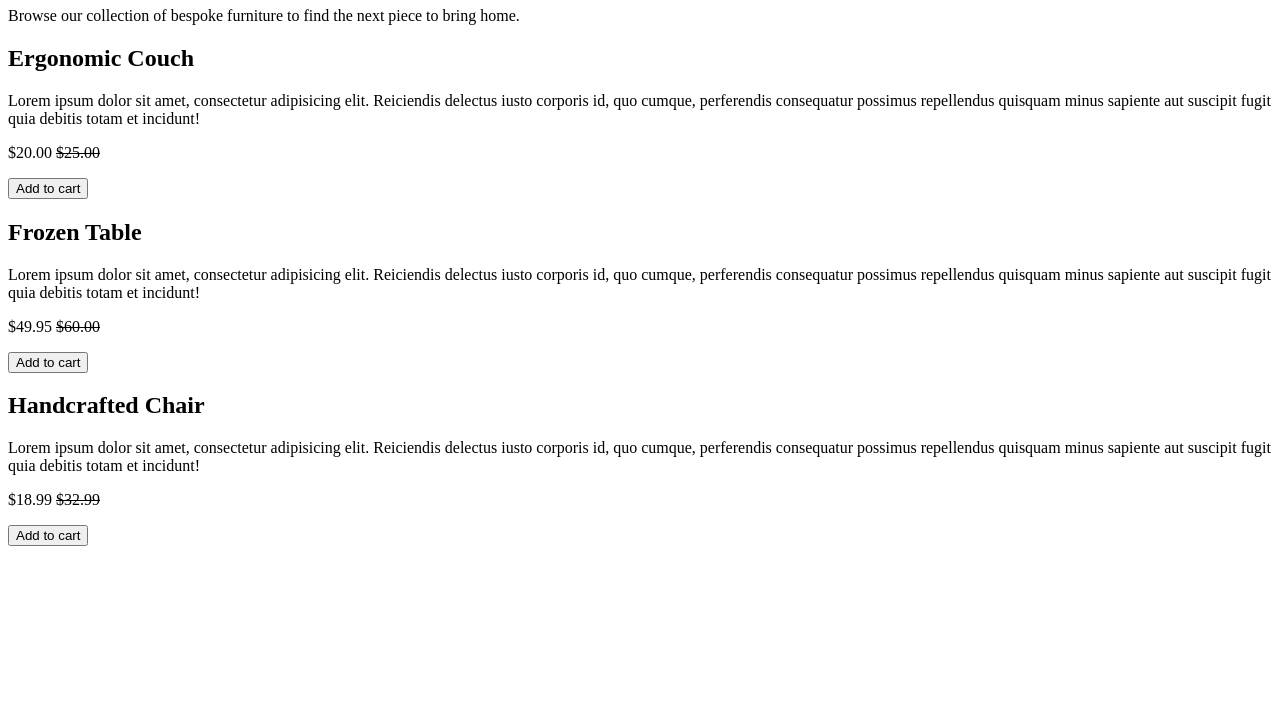
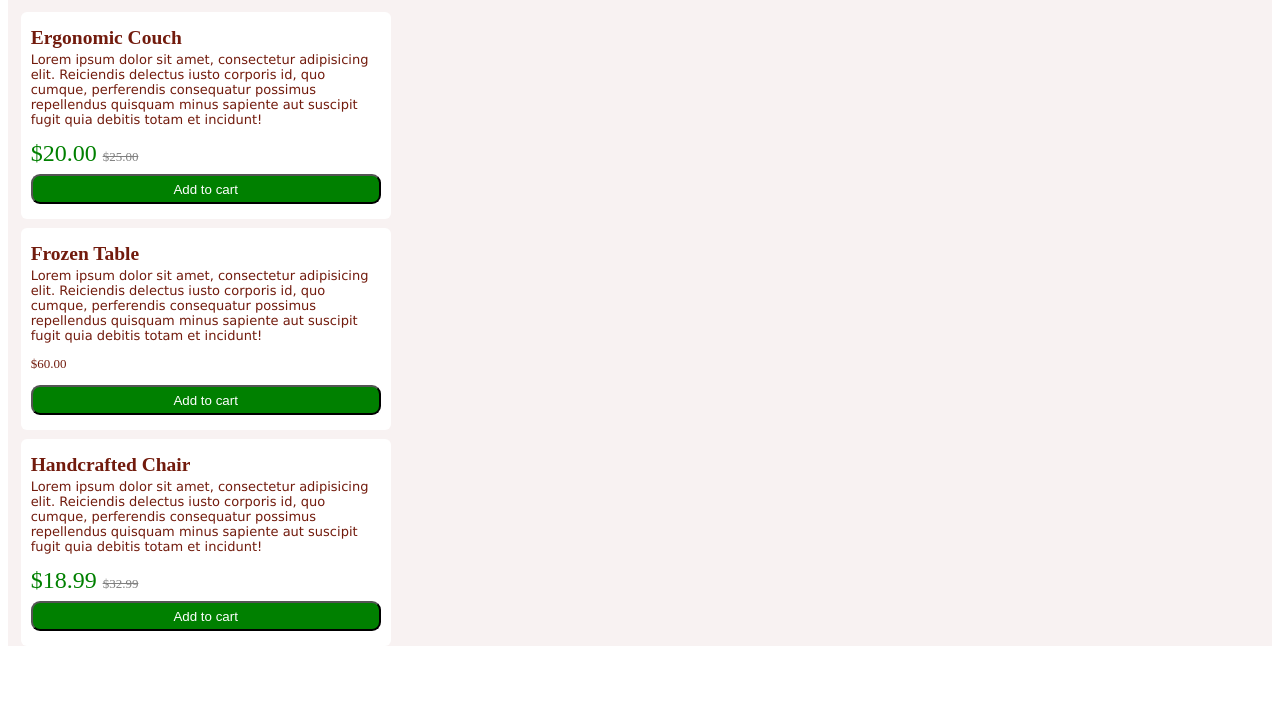
Before and after one commit to rmhockey10/block05_furniture_emporium, a plain HTML site: page index.html in a window 1280 px wide. Shown: the part 73-800 px from the top of the page. Drawn offline with Linux system fonts and the light colour scheme.

Commit message:
uploading .css and .html files

```diff
--- a/index.css
+++ b/index.css
@@ -0,0 +1,49 @@
+main {
+  background-color: rgb(248, 242, 242);
+  color: rgb(114, 27, 13);
+}
+
+header {
+  margin: 0px 20px;
+}
+
+h1,
+h2 {
+  margin: 0px 0px -10px 0px;
+}
+
+article {
+  border-radius: 6px;
+  margin: 9px 1%;
+  padding: 15px 10px;
+  background-color: white;
+  font-size: 13px;
+  width: 350px;
+}
+
+s {
+  color: gray;
+  font-size: small;
+}
+
+.product_description {
+  font-family: Verdana, Geneva, Tahoma, sans-serif;
+}
+
+.newPrice {
+  font-size: x-large;
+  color: green;
+  margin: 2% 0%;
+}
+
+button {
+  background-color: green;
+  color: white;
+  border-radius: 9px;
+  width: 100%;
+  height: 30px;
+}
+
+.AtoC:hover {
+  background-color: rgb(114, 27, 13);
+}
--- a/index.html
+++ b/index.html
@@ -2,6 +2,7 @@
 <html lang="en">
   <head>
     <title>Furniture Emporium</title>
+    <link rel="stylesheet" href="index.css" />
   </head>
   <body>
     <main>
@@ -14,36 +15,36 @@
       </header>
       <article>
         <h2>Ergonomic Couch</h2>
-        <p>
+        <p class="product_description">
           Lorem ipsum dolor sit amet, consectetur adipisicing elit. Reiciendis
           delectus iusto corporis id, quo cumque, perferendis consequatur
           possimus repellendus quisquam minus sapiente aut suscipit fugit quia
           debitis totam et incidunt!
         </p>
-        <p>$20.00 <s>$25.00</s></p>
-        <button>Add to cart</button>
+        <p class="newPrice">$20.00 <s>$25.00</s></p>
+        <button class="AtoC">Add to cart</button>
       </article>
       <article>
         <h2>Frozen Table</h2>
-        <p>
+        <p class="product_description">
           Lorem ipsum dolor sit amet, consectetur adipisicing elit. Reiciendis
           delectus iusto corporis id, quo cumque, perferendis consequatur
           possimus repellendus quisquam minus sapiente aut suscipit fugit quia
           debitis totam et incidunt!
         </p>
-        <p>$49.95 <s>$60.00</s></p>
-        <button>Add to cart</button>
+        <p class="newPrice>$49.95 <s>$60.00</s></p>
+        <button class="AtoC">Add to cart</button>
       </article>
       <article>
         <h2>Handcrafted Chair</h2>
-        <p>
+        <p class="product_description">
           Lorem ipsum dolor sit amet, consectetur adipisicing elit. Reiciendis
           delectus iusto corporis id, quo cumque, perferendis consequatur
           possimus repellendus quisquam minus sapiente aut suscipit fugit quia
           debitis totam et incidunt!
         </p>
-        <p>$18.99 <s>$32.99</s></p>
-        <button>Add to cart</button>
+        <p class="newPrice">$18.99 <s>$32.99</s></p>
+        <button class="AtoC">Add to cart</button>
       </article>
     </main>
   </body>
```
